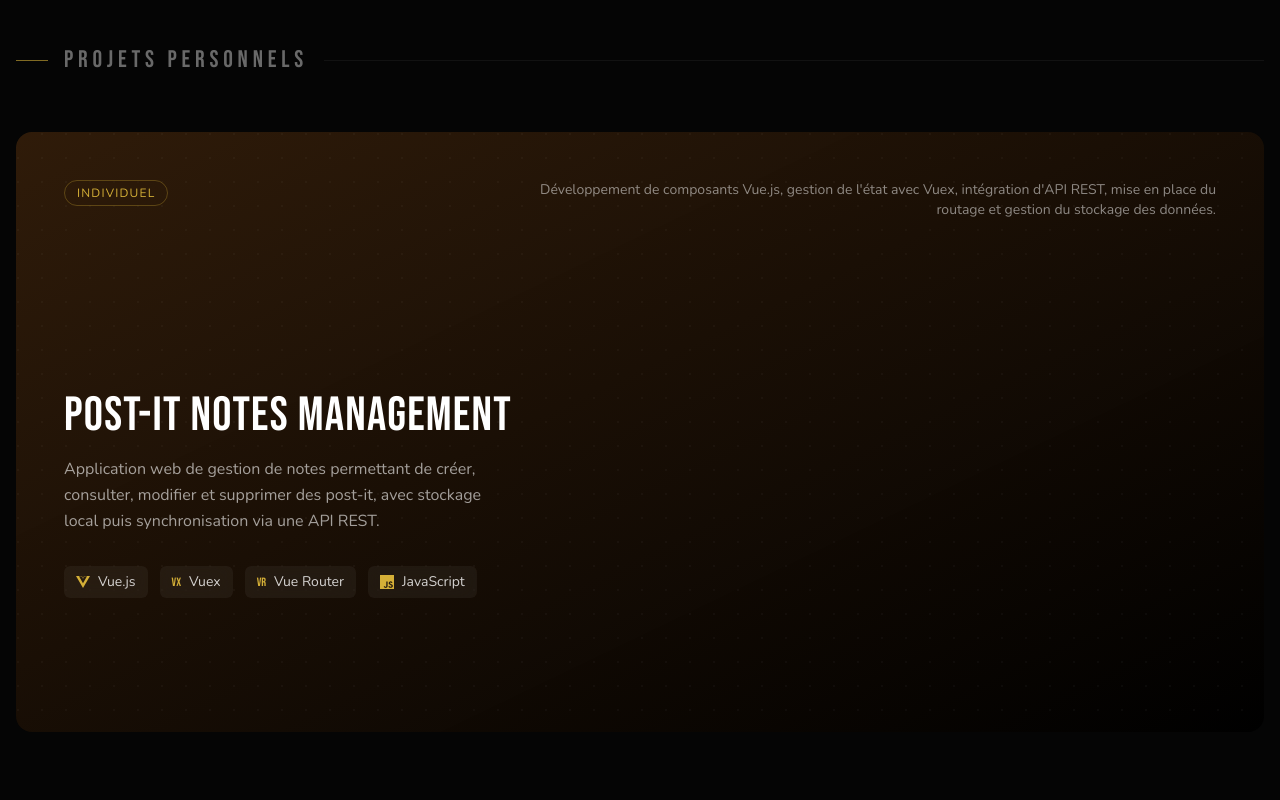
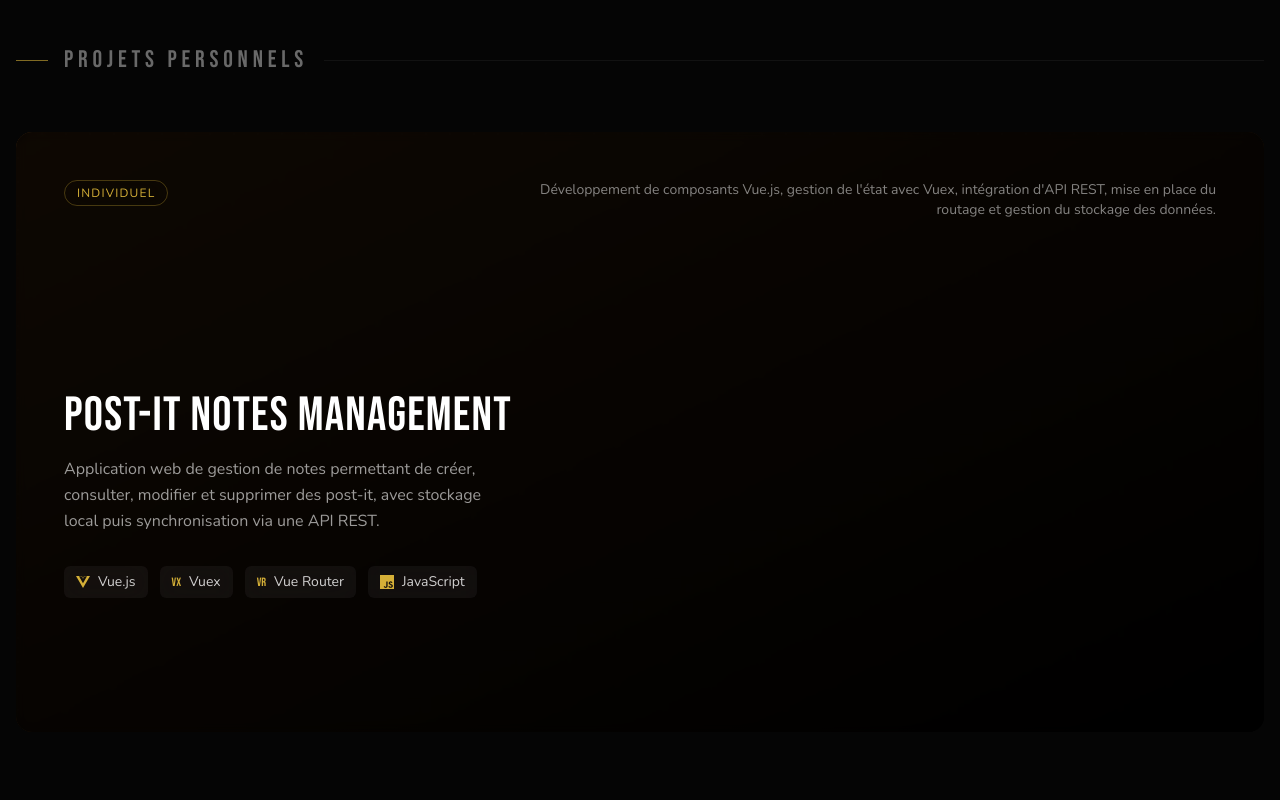
Before and after one commit to Sekaly6666/Porfolio-Sekou, a Next.js app: page / in a window 1280 px wide. Shown: the part 5020-5820 px from the top of the page. Built offline with nearby package versions, Linux system fonts and the light colour scheme.

Commit message:
style: overlay sombre avec flou sur les cartes projet

```diff
--- a/components/Projects.tsx
+++ b/components/Projects.tsx
@@ -193,6 +193,8 @@ function ProjectCard({ proj }: { proj: Project }) {
       <div
         className={`absolute inset-0 bg-gradient-to-br ${proj.gradient} z-0 group-hover:scale-105 transition-transform duration-1000 ease-out`}
       />
+      {/* Dark overlay for project background */}
+      <div className="absolute inset-0 bg-black/70 backdrop-blur-sm z-[2] pointer-events-none" />
       {/* Grid overlay */}
       <div
         className="absolute inset-0 z-[1] opacity-20"
```
